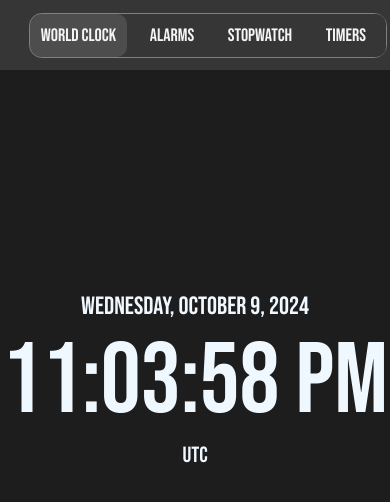
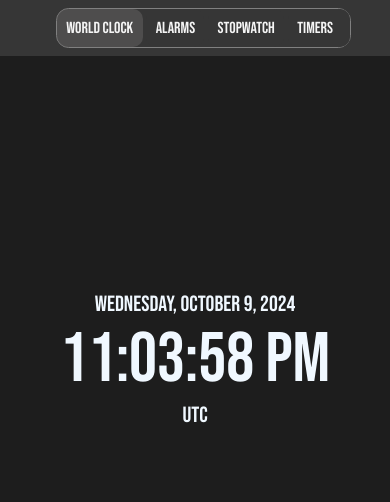
Before and after one commit to Surajagarwal09/Clock-App, a plain HTML site: page index.html in a window 390 px wide. Drawn offline with Linux system fonts and the light colour scheme.

Commit message:
mediascreen

```diff
--- a/index.css
+++ b/index.css
@@ -62,3 +62,21 @@ p{
 #timezone{
     font-size: 22px;
 }
+@media screen and (max-width: 430px) {
+    nav{
+        padding: 1vh;
+    }
+    nav ol{
+        gap: 1vw;
+    }
+    .clock{
+        padding:1.1vh;
+        font-size: 16px;
+    }
+    #date{
+        font-size: 22px;
+    }
+    #time{
+        font-size: 70px;
+    }
+}
```
